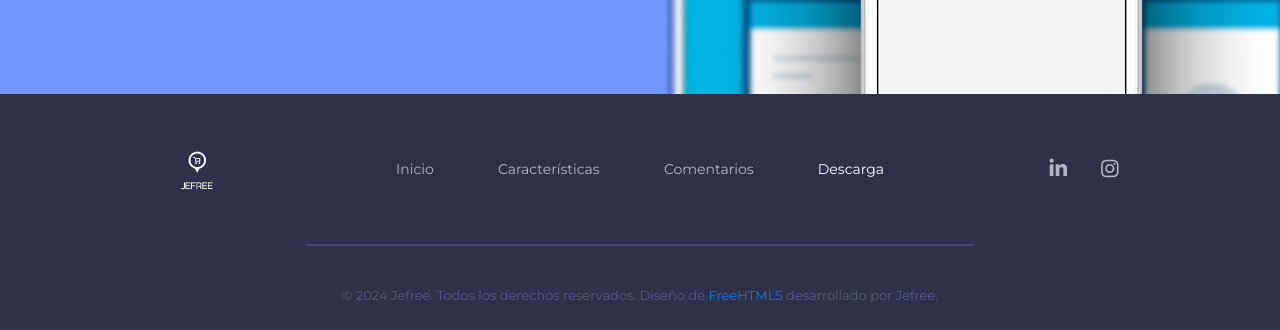
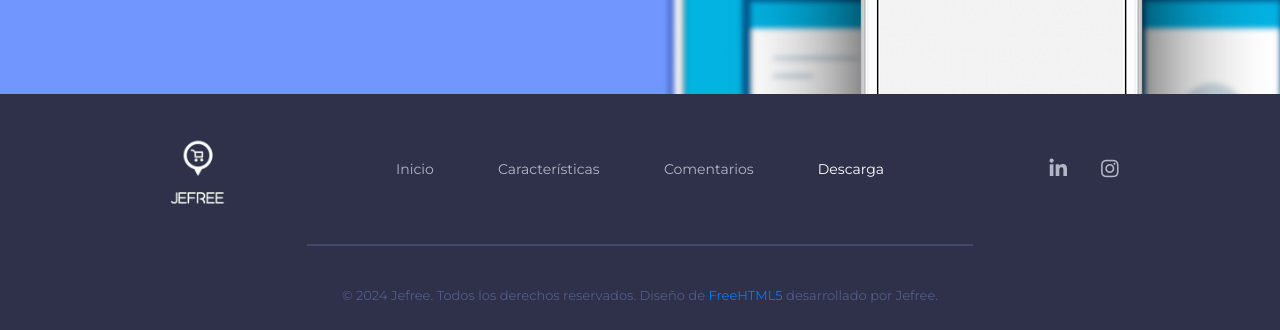
Before and after one commit to Jefree48/jefree, a website: page index.html in a window 1280 px wide. Shown: the part 4865-5195 px from the top of the page. Drawn offline with Linux system fonts and the light colour scheme.

Commit message:
cambiar css

```diff
--- a/css/style.css
+++ b/css/style.css
@@ -518,9 +518,13 @@ position: relative;
   justify-content: center; /* Centra horizontalmente los elementos en el contenedor */
 }
 .footer-outer .column-1-3 img {
-    max-width: 60%; /* Ajusta el ancho máximo de la imagen */
-  height: auto; /* Para mantener la proporción de la imagen */
-display: inline-block;
+
+  max-width: 100%; /* Cambia el máximo a 100% para que la imagen se ajuste al contenedor */
+  height: auto;
+  display: block; /* Cambia a block para evitar problemas de alineación */
+  margin: 0 auto; /* Centra la imagen horizontalmente */
+
+
 }
 .footer-outer .column-1-3 h1 {
   font-size: 38px;
```
